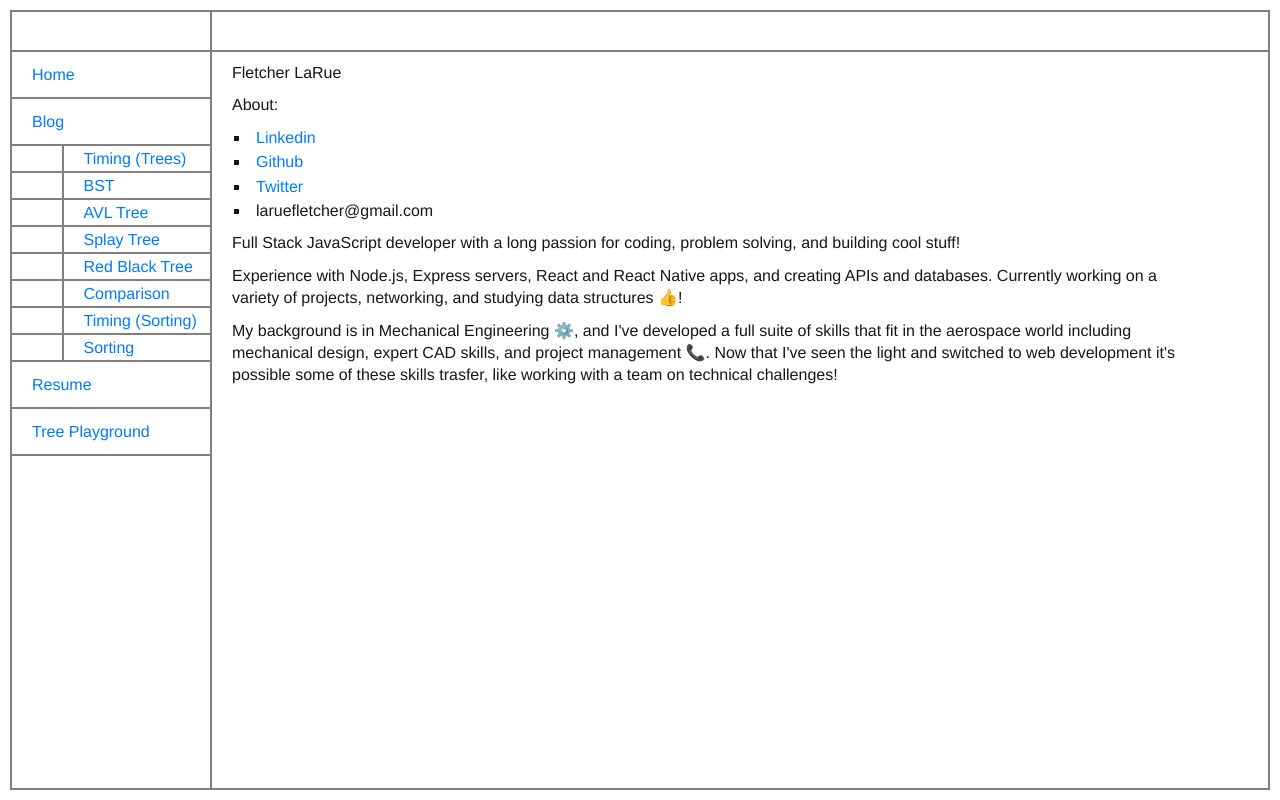
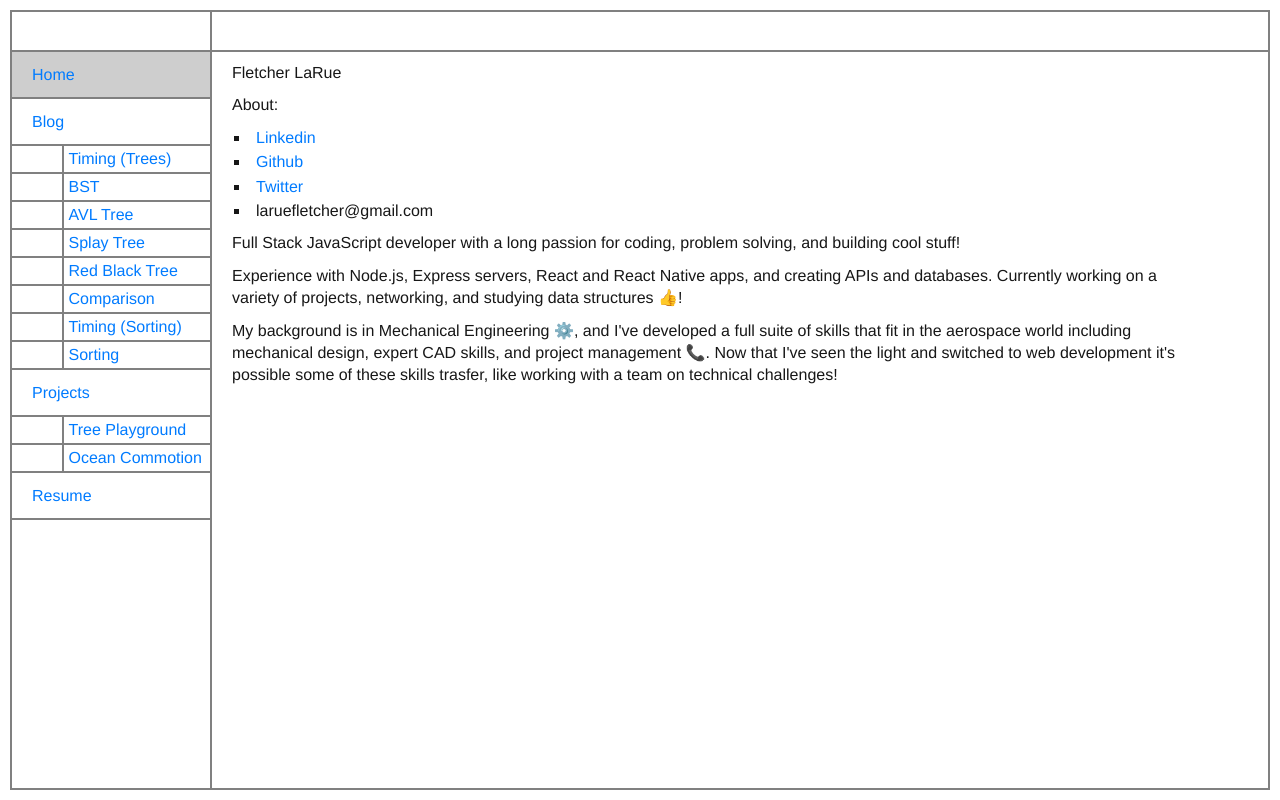
Before and after one commit to asdFletcher/portfolio, a React (Create React App) app: page / in a window 1280 px wide. Built offline with nearby package versions, Linux system fonts and the light colour scheme.

Commit message:
adds link styling, adds projects nav

```diff
--- a/src/App.js
+++ b/src/App.js
@@ -1,6 +1,6 @@
 import React, { Component } from 'react';
 import './styles/reset.scss';
-import './styles/base.scss';
+import './styles/styles.scss';
 import { Route } from "react-router-dom";
 
 import Nav from "./components/Nav.js"
--- a/src/components/Nav.js
+++ b/src/components/Nav.js
@@ -1,5 +1,5 @@
 import React from "react";
-import { Route, Link } from "react-router-dom";
+import { Route, NavLink } from "react-router-dom";
 
 class Nav extends React.Component{
   render() {
@@ -7,42 +7,51 @@ class Nav extends React.Component{
       <nav>
         <ul className="list-tier-1">
           <li>
-            <Link to="/">Home</Link>
+            <NavLink exact={true} to="/">Home</NavLink>
           </li>
           <li>
-            <Link to="/blog-bst">Blog</Link>
+            <NavLink exact={true} to="/blog-bst">Blog</NavLink>
             <ul className="list-tier-2">
               <li>
-                <Link to="/blog-timing-trees">Timing (Trees)</Link>
+                <NavLink exact={true} to="/blog-timing-trees">Timing (Trees)</NavLink>
               </li>
               <li>
-                <Link to="/blog-bst">BST</Link>
+                <NavLink exact={true} to="/blog-bst">BST</NavLink>
               </li>
               <li>
-                <Link to="/blog-avl">AVL Tree</Link>
+                <NavLink exact={true} to="/blog-avl">AVL Tree</NavLink>
               </li>
               <li>
-                <Link to="/blog-splay">Splay Tree</Link>
+                <NavLink exact={true} to="/blog-splay">Splay Tree</NavLink>
               </li>
               <li>
-                <Link to="/blog-rbt">Red Black Tree</Link>
+                <NavLink exact={true} to="/blog-rbt">Red Black Tree</NavLink>
               </li>
               <li>
-                <Link to="/blog-tree-compare">Comparison</Link>
+                <NavLink exact={true} to="/blog-tree-compare">Comparison</NavLink>
               </li>
               <li>
-                <Link to="/blog-timing-sorting">Timing (Sorting)</Link>
+                <NavLink exact={true} to="/blog-timing-sorting">Timing (Sorting)</NavLink>
               </li>
               <li>
-                <Link to="/blog-sorting">Sorting</Link>
+                <NavLink exact={true} to="/blog-sorting">Sorting</NavLink>
               </li>
             </ul>
           </li>
+
           <li>
-            <Link to="/resume">Resume</Link>
+            <NavLink exact={true} to="/projects">Projects</NavLink>
           </li>
+          <ul className="list-tier-2">
+            <li>
+              <NavLink to="/trees">Tree Playground</NavLink>
+            </li>
+            <li>
+              <NavLink to="/resume">Ocean Commotion</NavLink>
+            </li>
+          </ul>
           <li>
-            <Link to="/trees">Tree Playground</Link>
+            <NavLink to="/resume">Resume</NavLink>
           </li>
         </ul>
       </nav>
--- a/src/styles/base.scss
+++ b/src/styles/_base.scss
@@ -1,9 +1,7 @@
-@import "./variables.scss";
-
 * {
   // outline: 1px solid blue !important;
   font-family: Helvetica, sans-serif !important;
-  color: rgb(23, 23, 23);
+  color: $defaultTextColor;
   box-sizing: border-box;
 }
 
@@ -29,7 +27,7 @@ body {
   display: flex;
   box-sizing: border-box;
   overflow: hidden;
-  border: 2px solid grey;
+  border: $defaultBorderWidth $defaultBorderStyle $defaultBorderColor;
 }
 
 .left-aside {
@@ -38,53 +36,7 @@ body {
   flex-direction: column;
   flex-shrink: 0;
   width: 200px;
-  border-right: 2px solid grey;
-
-  nav {
-    box-sizing: border-box;
-    display: flex;
-    min-width: $navWidthMin;
-    max-width: $navWidthMax;
-
-    ul {
-      width: 100%;
-    }
-
-    li  {
-      display: flex;
-      flex-wrap: wrap;
-    }
-
-    li a {
-      display: flex;
-      justify-content: left;
-      padding-left: 20px;
-      align-items: center;
-      width: 100%;
-      height: $navItemHeight;
-      box-sizing: border-box;
-    }
-    .list-tier-1 > li > a{
-      border-bottom: 2px solid grey;
-    }
-
-    .list-tier-2 {
-      display: flex;
-      flex-wrap: wrap;
-
-      li {
-        display: flex;
-        justify-content: flex-end;
-        width: 100%;
-        border-bottom: 2px solid grey;
-      }
-      a {
-        border-left: 2px solid grey;
-        height: $navItemTierTwoHeight;
-        width: 75%;
-      }
-    }
-  }
+  border-right: $defaultBorderWidth $defaultBorderStyle $defaultBorderColor;
 }
 
 .right-aside {
@@ -99,14 +51,14 @@ body {
   display: inline-flex;
   flex-shrink: 0;
   width: 100%;
-  border-bottom: 2px solid grey;
+  border-bottom: $defaultBorderWidth $defaultBorderStyle $defaultBorderColor;
 }
 
 .top-left {
   height: $headerHeight;
   flex-shrink: 0;
   width: 100%;
-  border-bottom: 2px solid grey;
+  border-bottom: $defaultBorderWidth $defaultBorderStyle $defaultBorderColor;
 }
 
 main {
@@ -160,3 +112,7 @@ main {
   height: 1000px;
   margin: 20px;
 }
+
+.active {
+  background-color: rgb(206, 206, 206);
+}
--- /dev/null
+++ b/src/styles/_nav.scss
@@ -0,0 +1,50 @@
+nav {
+  box-sizing: border-box;
+  display: flex;
+  min-width: $navWidthMin;
+  max-width: $navWidthMax;
+
+  ul {
+    width: 100%;
+  }
+
+  li  {
+    display: flex;
+    flex-wrap: wrap;
+  }
+
+  li a {
+    display: flex;
+    justify-content: left;
+    padding-left: 20px;
+    align-items: center;
+    width: 100%;
+    height: $navItemHeight;
+    box-sizing: border-box;
+  }
+  .list-tier-1 > li > a {
+    border-bottom: $defaultBorderWidth $defaultBorderStyle $defaultBorderColor;
+  }
+
+  .list-tier-2 {
+    display: flex;
+    flex-wrap: wrap;
+
+    li {
+      display: flex;
+      justify-content: flex-end;
+      width: 100%;
+      border-bottom: $defaultBorderWidth $defaultBorderStyle $defaultBorderColor;
+    }
+    a {
+      border-left: $defaultBorderWidth $defaultBorderStyle $defaultBorderColor;
+      height: $navItemTierTwoHeight;
+      width: 75%;
+      padding: 5px;
+    }
+  }
+
+  .active {
+    background-color: rgb(206, 206, 206);
+  }
+}
--- /dev/null
+++ b/src/styles/_variables.scss
@@ -0,0 +1,13 @@
+$navWidthMax: 200px;
+$navWidthMin: 150px;
+
+$navItemHeight: 47px;
+$headerHeight: 40px;
+
+$navItemTierTwoHeight: 100%;
+
+$defaultBorderWidth: 2px;
+$defaultBorderStyle: solid;
+$defaultBorderColor: gray;
+
+$defaultTextColor:rgb(23, 23, 23);
--- /dev/null
+++ b/src/styles/styles.scss
@@ -0,0 +1,6 @@
+// variables
+@import './_variables';
+
+// stylesheets
+@import './_base';
+@import './_nav';
--- a/src/styles/variables.scss
+++ /dev/null
@@ -1,7 +0,0 @@
-$navWidthMax: 200px;
-$navWidthMin: 150px;
-
-$navItemHeight: 47px;
-$headerHeight: 40px;
-
-$navItemTierTwoHeight: 25px;
```
